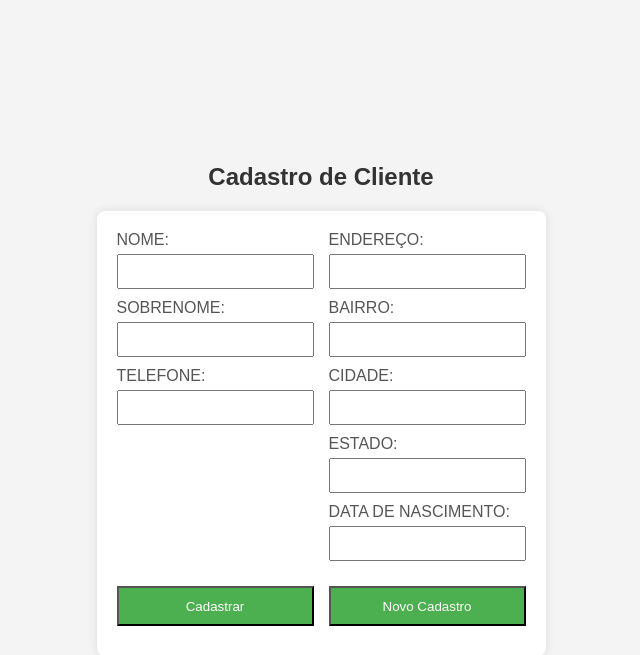
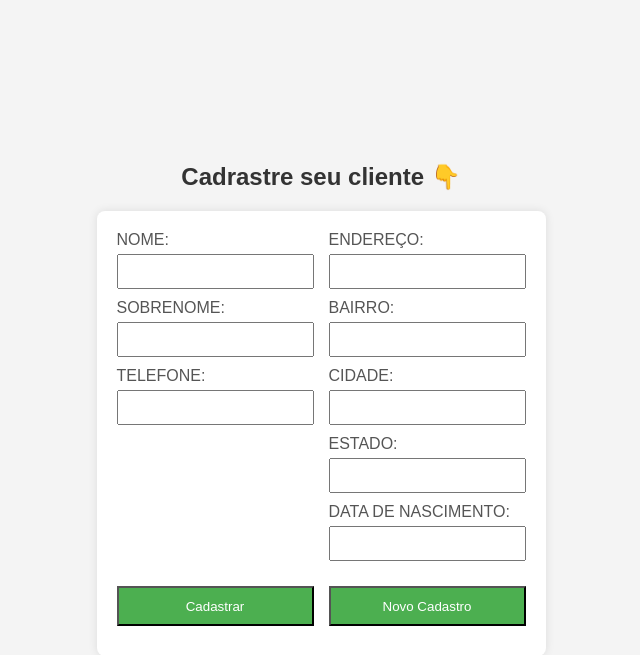
Before and after one commit to lucdospassos/PHPService, a PHP site: page / in a window 1280 px wide. Shown: the top 655 px of the page, without its empty margins (319-959 px from the left). Run offline with PHP 8.4, Linux system fonts and the light colour scheme.

Commit message:
Update index.php

```diff
--- a/index.php
+++ b/index.php
@@ -96,7 +96,7 @@ if ($_SERVER["REQUEST_METHOD"] == "POST") {
 ?>
 
 <div class="container">
-    <h2>Cadastro de Cliente</h2>
+    <h2>Cadrastre seu cliente 👇</h2>
 
     <?php
     // Verifica se o cliente foi cadastrado e exibe a mensagem correspondente
```
